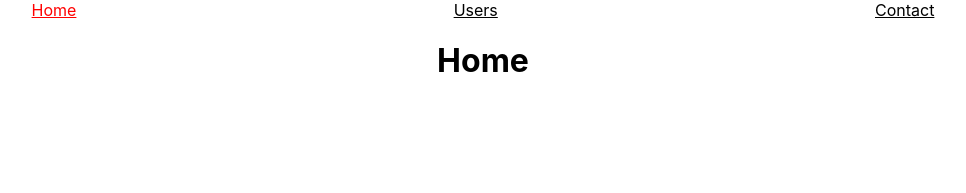
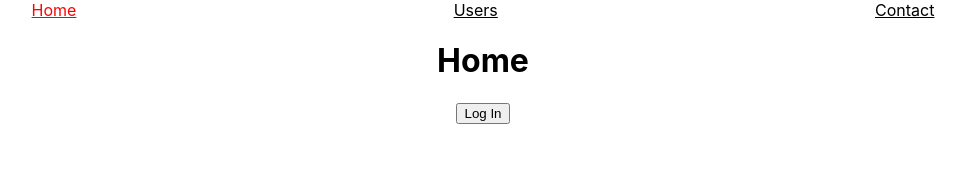
Before and after one commit to ankitsng0007/AnkitRepo, a React (Create React App) app in the folder RCT-101/Day-13/Asgn-1/private-route/: page / in a window 1280 px wide. Shown: the top 193 px of the page, without its empty margins (157-1123 px from the left). Built offline with nearby package versions, Linux system fonts and the light colour scheme.

Commit message:
file added

```diff
--- a/RCT-101/Day-13/Asgn-1/private-route/src/Context/AuthContext.jsx
+++ b/RCT-101/Day-13/Asgn-1/private-route/src/Context/AuthContext.jsx
@@ -4,6 +4,9 @@ import { createContext,useState } from "react";
 export const AuthContext=createContext();
 export const AuthContextProvider=({children})=>{
     const [isAuth,setIsAuth] = useState(false);
+    const toggleAuth=()=>{
+        setIsAuth(!isAuth)
+    }
     return(
-        <AuthContext.Provider value={{isAuth}}>{children}</AuthContext.Provider>    )
+        <AuthContext.Provider value={{isAuth,toggleAuth}}>{children}</AuthContext.Provider>    )
 }
--- a/RCT-101/Day-13/Asgn-1/private-route/src/Pages/Home.jsx
+++ b/RCT-101/Day-13/Asgn-1/private-route/src/Pages/Home.jsx
@@ -1,6 +1,15 @@
 import React from "react";
+import {Navigate} from "react-router-dom";
+import { AuthContext } from "../Context/AuthContext";
 export const Home=()=>{
+    const {isAuth,toggleAuth} =React.useContext(AuthContext);
+    if(isAuth){
+        return(<Navigate to="/users"/>);
+    }
     return(
+        <>
         <h1>Home</h1>
+        <button onClick={toggleAuth}>Log In</button>
+        </>
     );
 };
```
